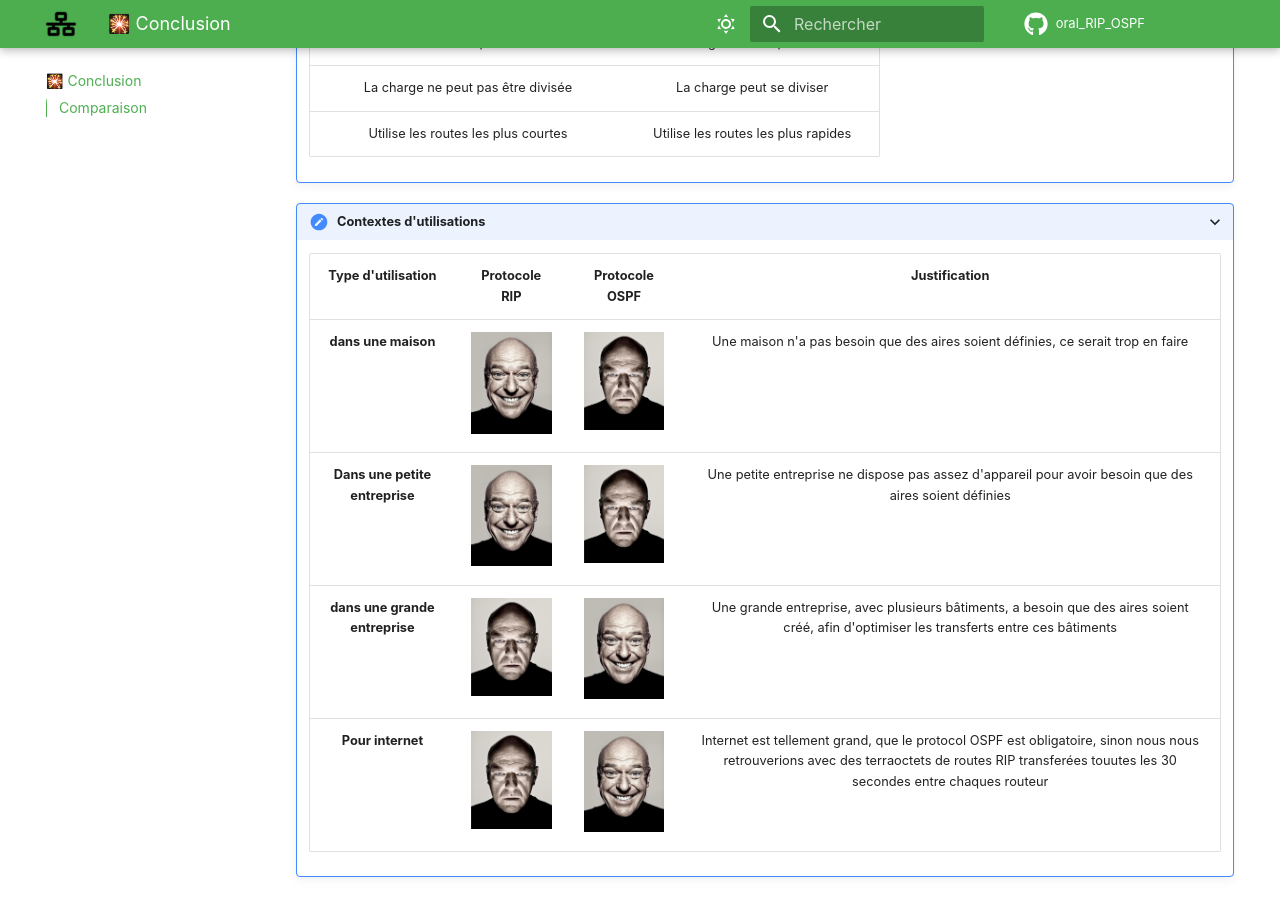
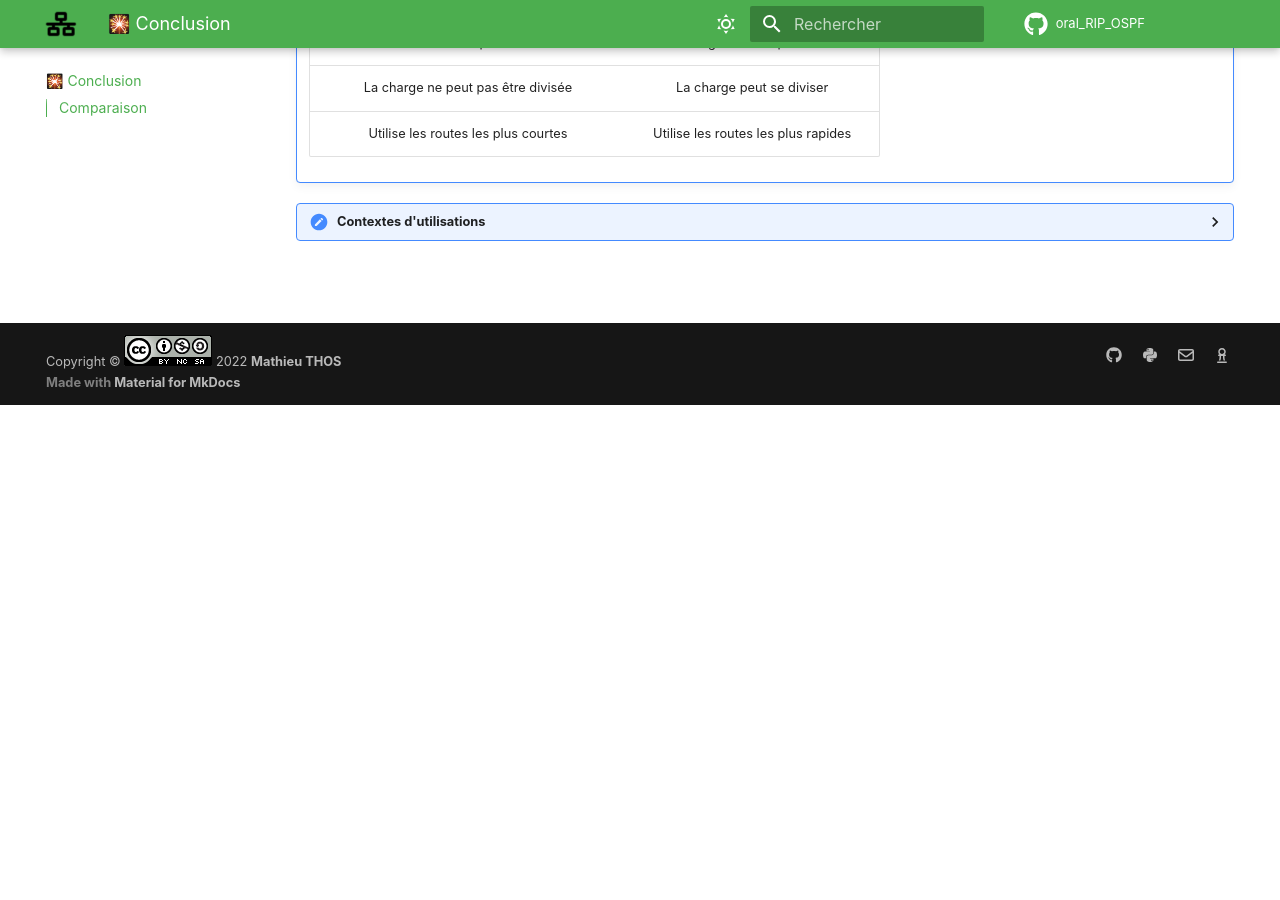
Before and after one commit to OKONORE/mkdocs_site-oral, an MkDocs documentation site: the page built from docs/conclusion.md, in a window 1280 px wide and 900 px high, scrolled down 495 px. Built offline with MkDocs 1.6.1 and Material for MkDocs 9.7.7, drawn with Linux system fonts in a browser that asks for light colours; comment, search, counter and statistics services are not loaded; after the commit the page ends 900 px from its top, so only the background shows below that.

```diff
--- a/docs/conclusion.md
+++ b/docs/conclusion.md
@@ -12,7 +12,7 @@
     |La charge ne peut pas être divisée|La charge peut se diviser|
     |Utilise les routes les plus courtes|Utilise les routes les plus rapides|
 
-???+tldr "Contextes d'utilisations"
+???tldr "Contextes d'utilisations"
     |Type d'utilisation|Protocole RIP|Protocole OSPF|Justification|
     |:-:|:-:|:-:|:-:|
     |**dans une maison**|![image](images/oui.jpg){ width=100 }|![image](images/non.jpg){ width=100 }|Une maison n'a pas besoin que des aires soient définies, ce serait trop en faire|
```
